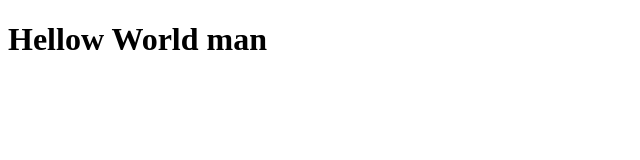
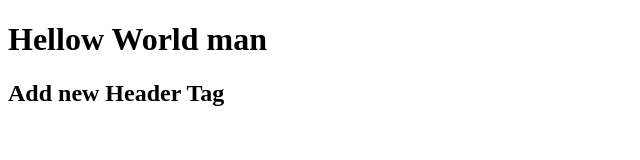
Before and after one commit to bisratgm/appleWebSite, a plain HTML site: page index.html in a window 1280 px wide. Shown: the whole page, without its empty margins (0-640 px from the left). Drawn offline with Linux system fonts and the light colour scheme.

Commit message:
New header added

```diff
--- a/index.html
+++ b/index.html
@@ -7,5 +7,6 @@
   </head>
   <body>
     <h1>Hellow World man</h1>
+    <h2>Add new Header Tag</h2>
   </body>
 </html>
```
